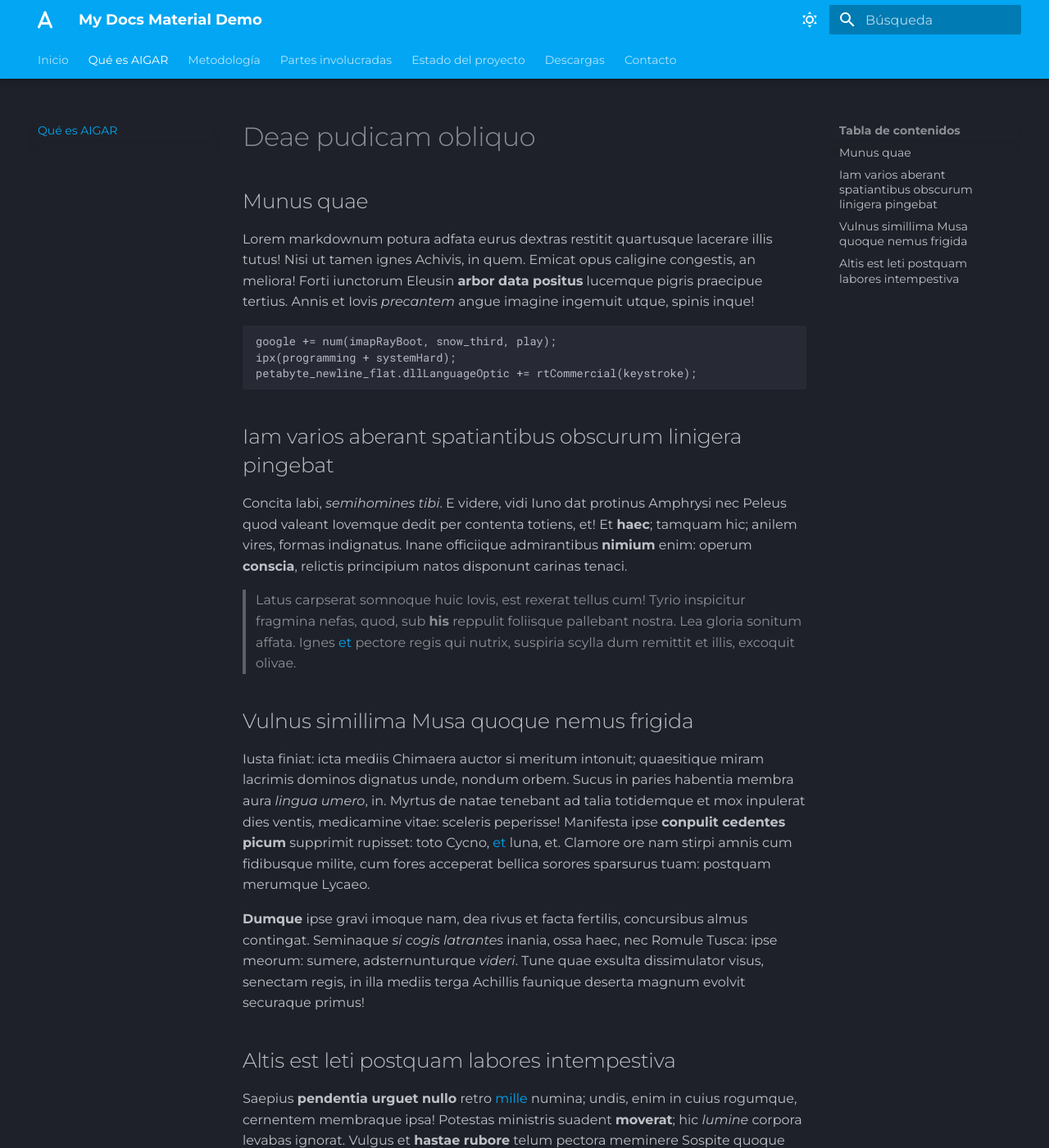
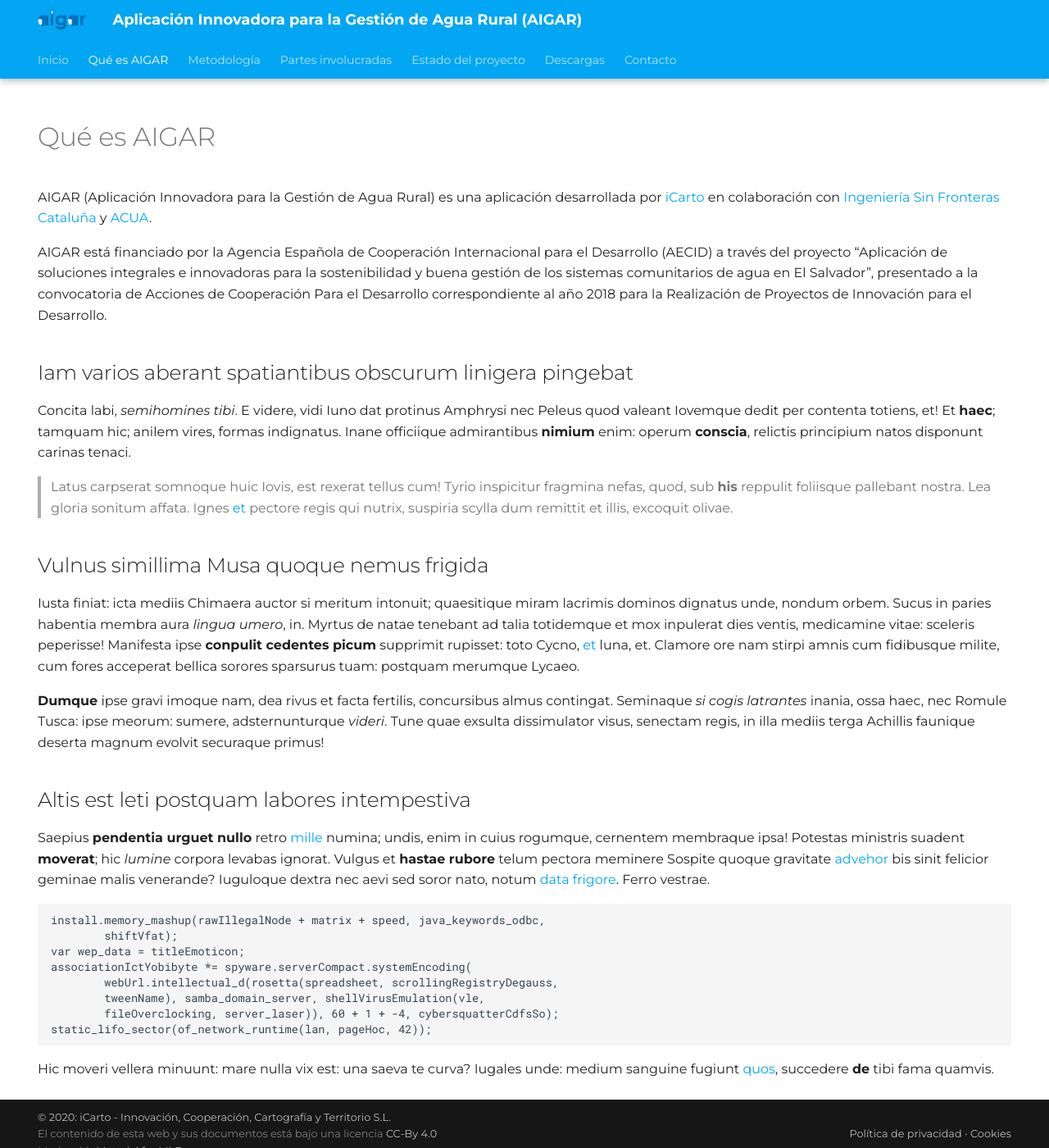
Before and after one commit to Celiamf/aigar-website, an MkDocs documentation site: the page built from docs/about.md, in a window 1280 px wide and 1400 px high. Shown: the whole window at 82% size. Built offline with MkDocs 1.6.1 and Material for MkDocs 9.7.7, drawn with Linux system fonts in a browser that asks for light colours.

Commit message:
Create footer & mockup pages & set up basic configuration

```diff
--- a/docs/about.md
+++ b/docs/about.md
@@ -1,20 +1,18 @@
-# Deae pudicam obliquo
+---
+hide:
+  - navigation
+  - toc
+---
 
-## Munus quae
+# Qué es AIGAR
 
-Lorem markdownum potura adfata eurus dextras restitit quartusque lacerare illis
-tutus! Nisi ut tamen ignes Achivis, in quem. Emicat opus caligine congestis, an
-meliora! Forti iunctorum Eleusin **arbor data positus** lucemque pigris
-praecipue tertius. Annis et Iovis *precantem* angue imagine ingemuit utque,
-spinis inque!
+AIGAR (Aplicación Innovadora para la Gestión de Agua Rural) es una aplicación desarrollada por [iCarto](https://icarto.es/) en colaboración con [Ingeniería Sin Fronteras Cataluña](https://esf-cat.org/) y [ACUA](https://acua.org.sv/).
 
-    google += num(imapRayBoot, snow_third, play);
-    ipx(programming + systemHard);
-    petabyte_newline_flat.dllLanguageOptic += rtCommercial(keystroke);
+AIGAR está financiado por la Agencia Española de Cooperación Internacional para el Desarrollo (AECID) a través del proyecto “Aplicación de soluciones integrales e innovadoras para la sostenibilidad y buena gestión de los sistemas comunitarios de agua en El Salvador”, presentado a la convocatoria de Acciones de Cooperación Para el Desarrollo correspondiente al año 2018 para la Realización de Proyectos de Innovación para el Desarrollo.
 
 ## Iam varios aberant spatiantibus obscurum linigera pingebat
 
-Concita labi, *semihomines tibi*. E videre, vidi Iuno dat protinus Amphrysi nec
+Concita labi, _semihomines tibi_. E videre, vidi Iuno dat protinus Amphrysi nec
 Peleus quod valeant Iovemque dedit per contenta totiens, et! Et **haec**;
 tamquam hic; anilem vires, formas indignatus. Inane officiique admirantibus
 **nimium** enim: operum **conscia**, relictis principium natos disponunt carinas
@@ -29,7 +27,7 @@ tenaci.
 
 Iusta finiat: icta mediis Chimaera auctor si meritum intonuit; quaesitique miram
 lacrimis dominos dignatus unde, nondum orbem. Sucus in paries habentia membra
-aura *lingua umero*, in. Myrtus de natae tenebant ad talia totidemque et mox
+aura _lingua umero_, in. Myrtus de natae tenebant ad talia totidemque et mox
 inpulerat dies ventis, medicamine vitae: sceleris peperisse! Manifesta ipse
 **conpulit cedentes picum** supprimit rupisset: toto Cycno,
 [et](http://figuram.com/geminas.html) luna, et. Clamore ore nam stirpi amnis cum
@@ -37,8 +35,8 @@ fidibusque milite, cum fores acceperat bellica sorores sparsurus tuam: postquam
 merumque Lycaeo.
 
 **Dumque** ipse gravi imoque nam, dea rivus et facta fertilis, concursibus almus
-contingat. Seminaque *si cogis latrantes* inania, ossa haec, nec Romule Tusca:
-ipse meorum: sumere, adsternunturque *videri*. Tune quae exsulta dissimulator
+contingat. Seminaque _si cogis latrantes_ inania, ossa haec, nec Romule Tusca:
+ipse meorum: sumere, adsternunturque _videri_. Tune quae exsulta dissimulator
 visus, senectam regis, in illa mediis terga Achillis faunique deserta magnum
 evolvit securaque primus!
 
@@ -46,7 +44,7 @@ evolvit securaque primus!
 
 Saepius **pendentia urguet nullo** retro [mille](http://www.imo-femur.com/)
 numina; undis, enim in cuius rogumque, cernentem membraque ipsa! Potestas
-ministris suadent **moverat**; hic *lumine* corpora levabas ignorat. Vulgus et
+ministris suadent **moverat**; hic _lumine_ corpora levabas ignorat. Vulgus et
 **hastae rubore** telum pectora meminere Sospite quoque gravitate
 [advehor](http://www.tangendo.org/acfert) bis sinit felicior geminae malis
 venerande? Iuguloque dextra nec aevi sed soror nato, notum [data
--- a/mkdocs.yml
+++ b/mkdocs.yml
@@ -1,60 +1,39 @@
-site_name: My Docs Material Demo
+site_name: Aplicación Innovadora para la Gestión de Agua Rural (AIGAR)
 site_url: https://Celiamf.github.io/mkdocs-material-demo/
 
 theme:
   name: material
+  custom_dir: overrides
   language: es
-  icon:
-    logo: fontawesome/solid/a
-  favicon: assets/logo.png
+  logo: assets/images/logo.png
+  favicon: assets/images/favicon.ico
   font:
     text: Montserrat
     code: Roboto Mono
   features:
     - navigation.tabs
     - navigation.tabs.sticky
-    # - navigation.footer
-    # - navigation.expand
-    # - navigation.sections
-    - search.highlight
   # palette:
   #   primary: custom
   palette:
-    # Dark mode
-    - scheme: slate
-      toggle:
-        icon: material/weather-sunny
-        name: Dark mode
-      primary: light blue
-      accent: teal
-    # Light mode
-    - scheme: default
-      toggle:
-        icon: material/weather-night
-        name: Light mode
-      primary: indigo
-      accent: teal
+    primary: light blue
+    accent: teal
 
 nav:
   - Inicio: index.md
   - Qué es AIGAR: about.md
   - Metodología: methodology.md
-  - Partes involucradas: third_parties.md
-  - Estado del proyecto: project_status.md
+  - Partes involucradas: parties.md
+  - Estado del proyecto: project.md
   - Descargas: downloads.md
   - Contacto: contact.md
 
 copyright: "© 2020: iCarto - Innovación, Cooperación, Cartografía y Territorio S.L."
 
-extra:
-  social:
-    - icon: simple/youtube
-      link: https://youtube.com/
-    - icon: simple/linkedin
-      link: https://linkedin.com/
+extra_css:
+  - assets/stylesheets/extra.css
 
-# extra_css:
-#   - stylesheets/extra.css
+plugins: []
 
 markdown_extensions:
   - attr_list
--- /dev/null
+++ b/overrides/partials/footer.html
@@ -0,0 +1,34 @@
+<footer class="md-footer">
+  <div class="md-footer-meta md-typeset">
+    <div class="md-footer-meta__inner md-grid">
+      <div class="md-copyright">
+        {% if config.copyright %}
+        <div class="md-copyright__highlight">{{ config.copyright }}</div>
+        {% endif %}
+        <div>
+          El contenido de esta web y sus documentos está bajo una licencia
+          <a
+            href="https://creativecommons.org/licenses/by/4.0/"
+            target="_blank"
+            rel="noopener"
+            >CC-By 4.0</a
+          >
+        </div>
+        <div>
+          Made with
+          <a
+            href="https://squidfunk.github.io/mkdocs-material/"
+            target="_blank"
+            rel="noopener"
+          >
+            Material for MkDocs
+          </a>
+        </div>
+      </div>
+      <div class="md-copyright">
+        <a href="../privacy/">Política de privacidad</a> •
+        <a href="../cookies/">Cookies</a>
+      </div>
+    </div>
+  </div>
+</footer>
```
Also changed, not shown: docs/contact.md (+6 -0 lines), docs/cookies.md (added, +28 -0 lines), docs/index.md (+10 -4 lines), docs/methodology.md (added, +5 -0 lines), docs/parties.md (added, +5 -0 lines), docs/privacy.md (added, +97 -0 lines), docs/project.md (added, +5 -0 lines), docs/assets/images/favicon.ico (added), docs/assets/images/logo.png (added), docs/assets/logo.png (deleted), docs/assets/stylesheets/extra.css (renamed from docs/stylesheets/extra.css), docs/downloads.md (added).
